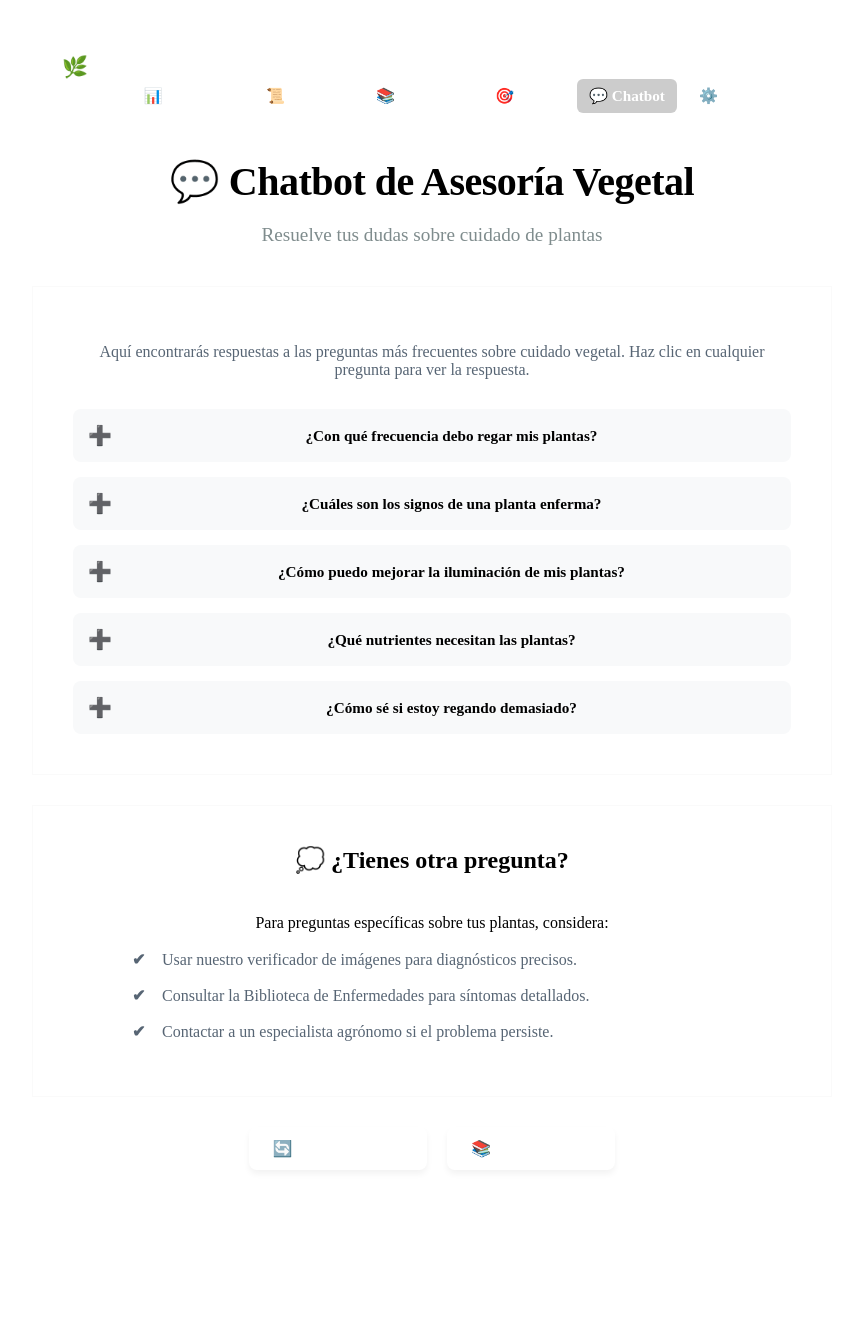
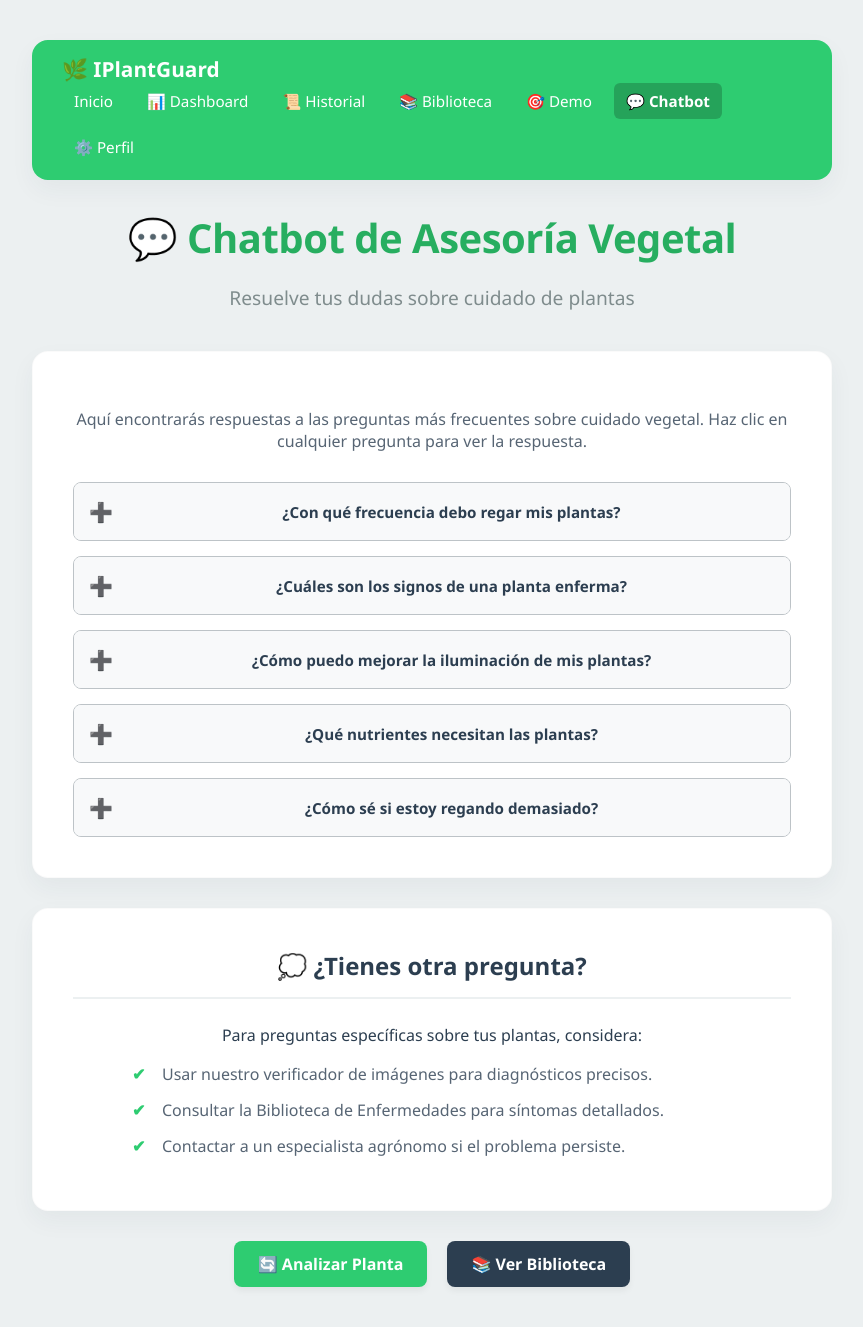
Before and after one commit to mau2cruz/IPlantDuard, a Flask app: page /chatbot in a window 1280 px wide. Shown: the whole page, without its empty margins (208-1071 px from the left). Before the commit the page ends 1158 px from the top, so only its background shows below. Run offline with Flask 3, Linux system fonts and the light colour scheme.

Commit message:
Add files via upload

```diff
--- a/static/css/estilos.css
+++ b/static/css/estilos.css
@@ -1,4 +1,4 @@
-s/* -----------------------------------------------------
+/* -----------------------------------------------------
    IPLANTGUARD - ESTILO DASHBOARD MÉDICO
    Palette: Flat UI Modern
 ----------------------------------------------------- */
```
